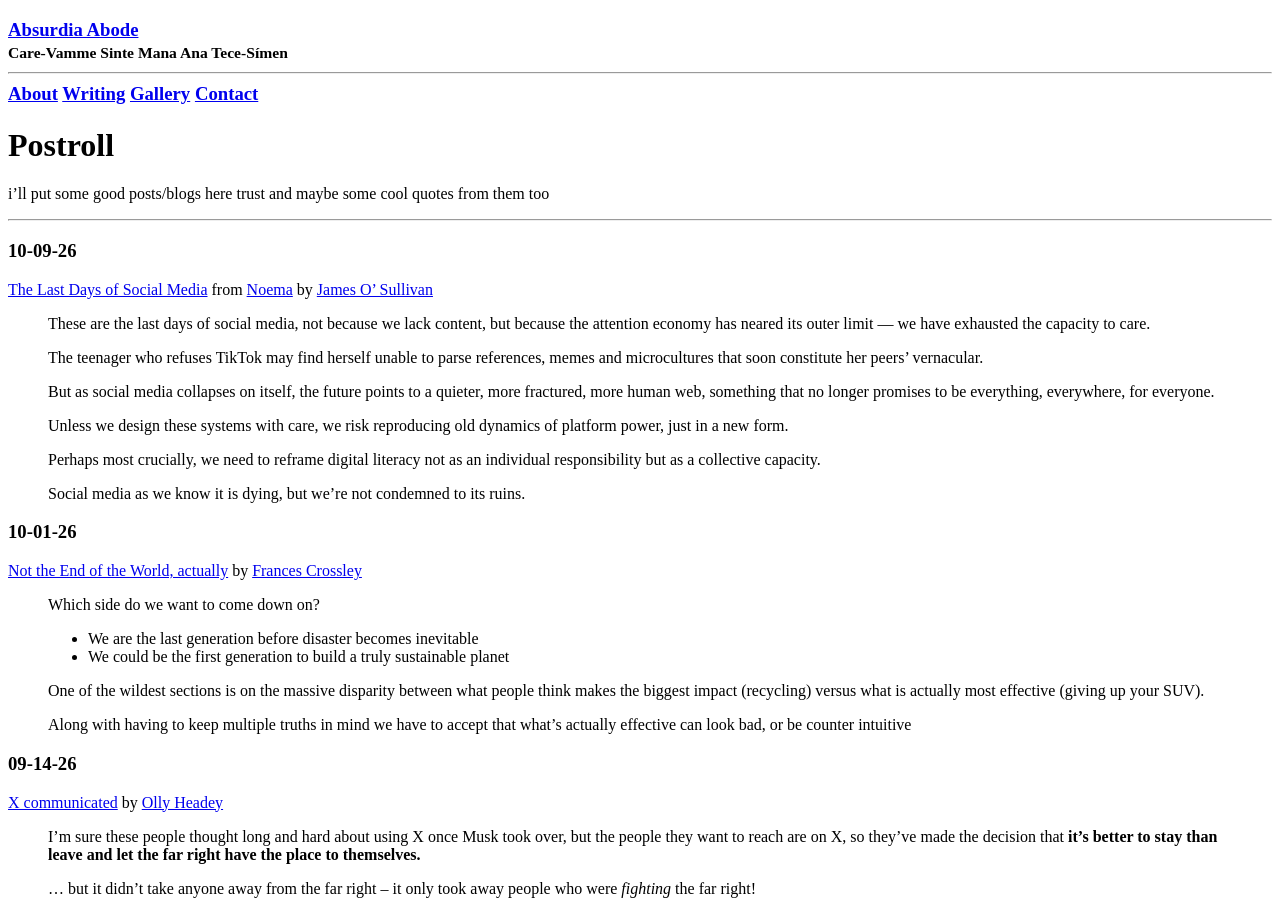
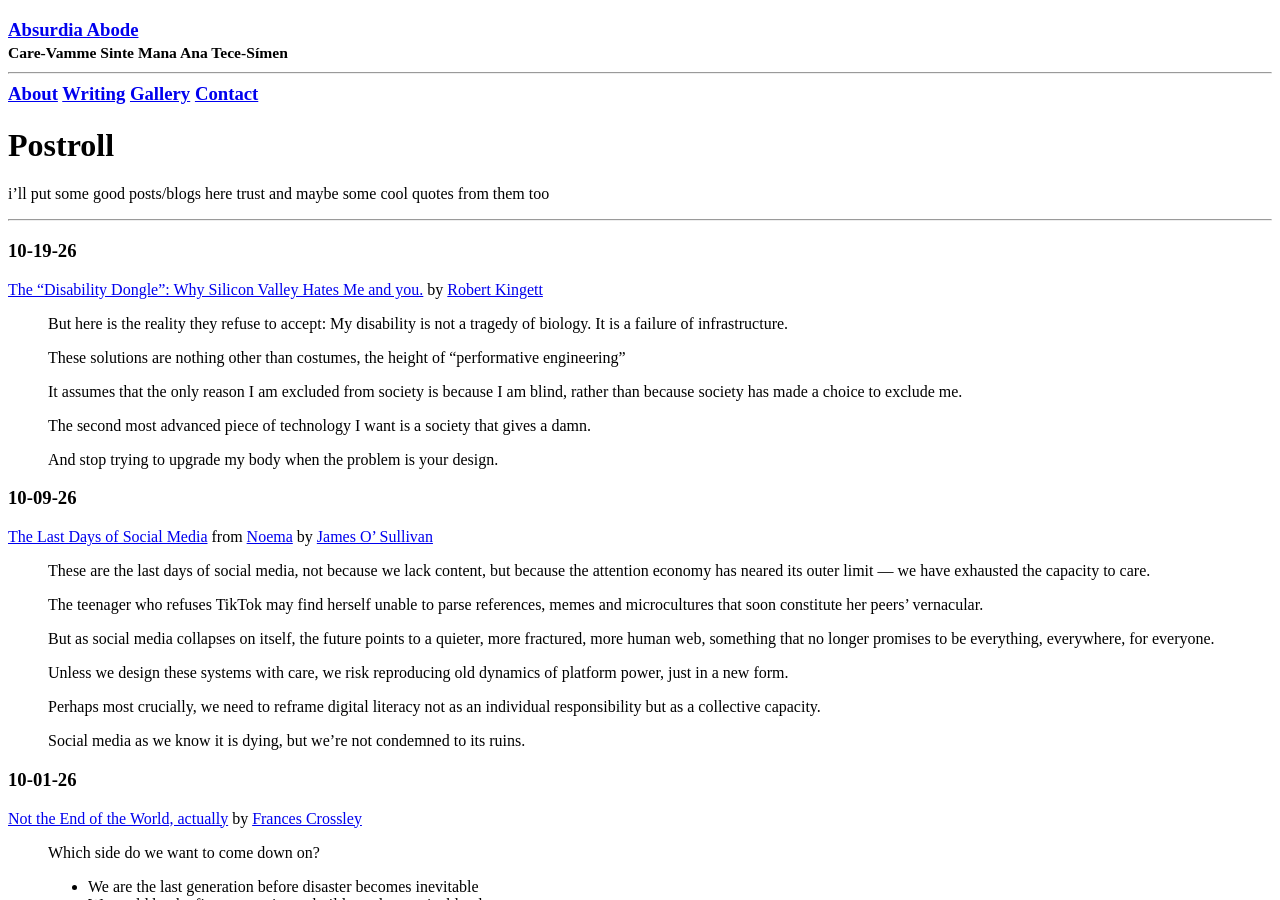
Before and after one commit to Fafau06/fafau06.github.io, a Jekyll site: the page built from slashes/postroll.md, in a window 1280 px wide and 900 px high. Built offline with Jekyll 4.4.1, drawn with Linux system fonts in a browser that asks for light colours; a script that is not in the unit is left out.

Commit message:
Update postroll.md

```diff
--- a/slashes/postroll.md
+++ b/slashes/postroll.md
@@ -6,6 +6,18 @@ permalink: /postroll
 
 i'll put some good posts/blogs here trust and maybe some cool quotes from them too
 <hr>
+
+### 10-19-26
+[The "Disability Dongle": Why Silicon Valley Hates Me and you.](https://sightlessscribbles.com/posts/disability-dongle/) by [Robert Kingett](https://sightlessscribbles.com/about/)
+> But here is the reality they refuse to accept: My disability is not a tragedy of biology. It is a failure of infrastructure.
+
+> These solutions are nothing other than costumes, the height of "performative engineering"
+
+> It assumes that the only reason I am excluded from society is because I am blind, rather than because society has made a choice to exclude me.
+
+> The second most advanced piece of technology I want is a society that gives a damn.
+
+> And stop trying to upgrade my body when the problem is your design.
 
 ### 10-09-26
 [The Last Days of Social Media](https://www.noemamag.com/the-last-days-of-social-media/) from [Noema](https://www.noemamag.com/) by [James O' Sullivan](https://www.noemamag.com/author/james-osullivan/)
```
